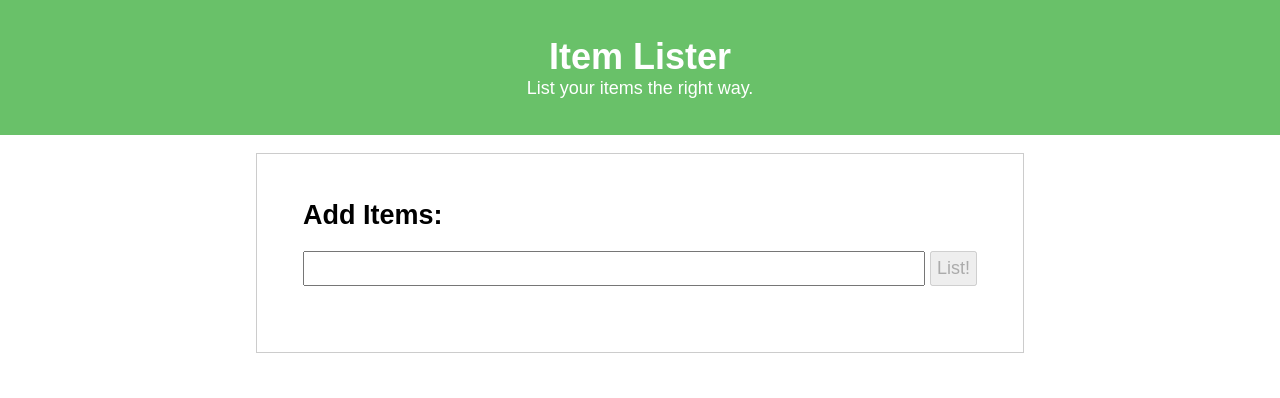
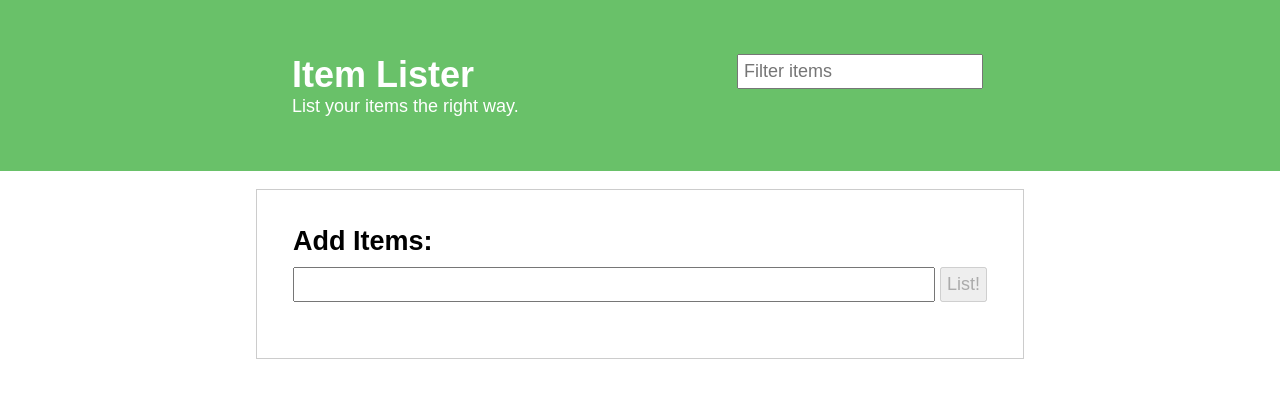
Before and after one commit to chriskorsak/javascript-dom-crashcourse-project, a plain HTML site: page index.html in a window 1280 px wide. Drawn offline with Linux system fonts and the light colour scheme.

Commit message:
add filter box to page, update css styles for layout after this addition.

```diff
--- a/index.html
+++ b/index.html
@@ -9,8 +9,15 @@
 </head>
 <body>
   <header>
-    <h1>Item Lister</h1>
-    <p class='tagline'>List your items the right way.</p>
+    <div id="headerMain">
+      <div>
+        <h1>Item Lister</h1>
+        <p class='tagline'>List your items the right way.</p>
+      </div>
+      <div>
+        <input type="text" id='filter' placeholder="Filter items">
+      </div>
+    </div>
   </header>
 
   <div class="container">
@@ -19,7 +26,7 @@
 
       <!-- add a new list item -->
       <form action="">
-        <input type="text">
+        <input type="text" id="newItem">
         <input type="submit" value="List!">
       </form>
 
--- a/styles.css
+++ b/styles.css
@@ -2,6 +2,7 @@
   margin: 0;
   padding: 0;
   box-sizing: border-box;
+  /* border: 1px solid black; */
 }
 
 body {
@@ -12,7 +13,15 @@ body {
 header {
   background-color: #69c169;
   color: #fff;
-  text-align: center;
+  display: flex;
+  justify-content: center;
+}
+
+#headerMain {
+  display: flex;
+  justify-content: space-between;
+  width: 60%;
+  margin: 1em;
   padding: 2em;
 }
 
@@ -29,7 +38,7 @@ main {
 }
 
 main > * {
-  padding: 10px;
+  padding-bottom: 10px;
 }
 
 form {
```
